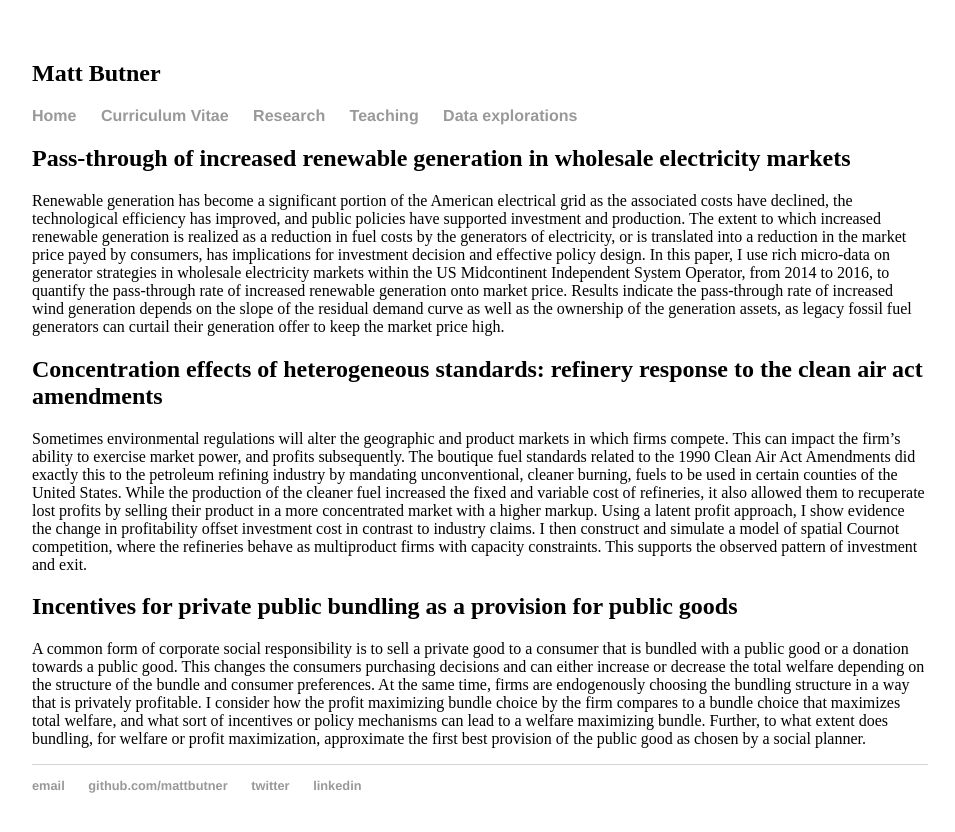
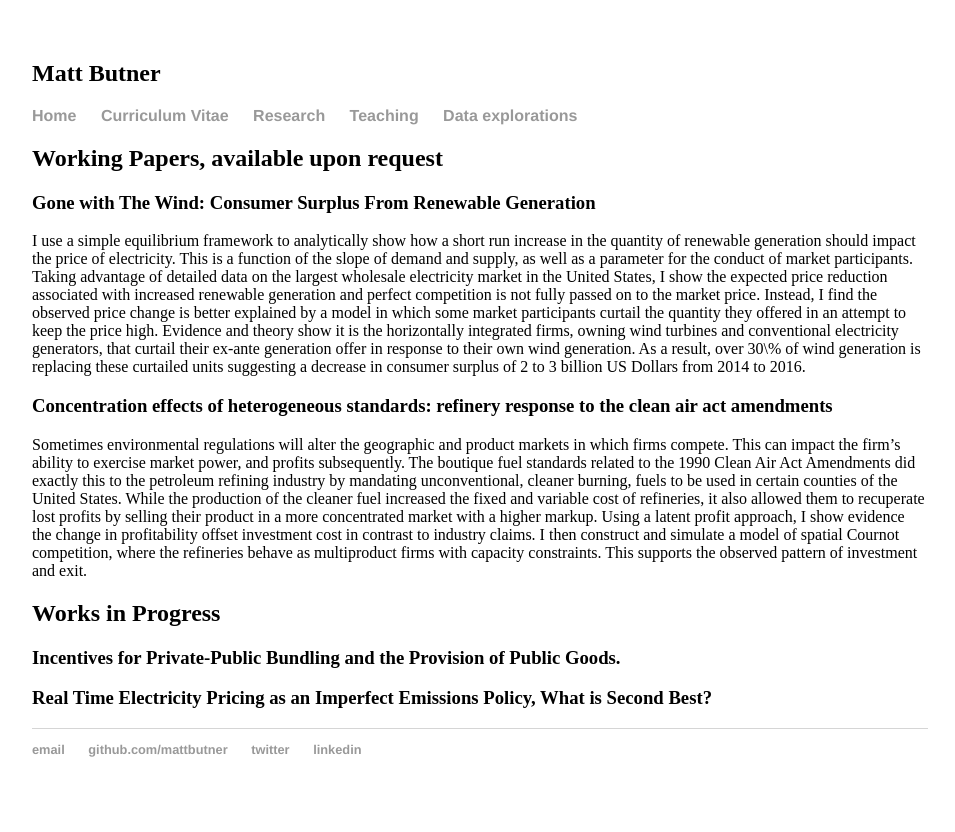
Before and after one commit to mattbutner/mattbutner.github.io, a Jekyll site: the page built from research/index.html, in a window 1280 px wide. Shown: the top 832 px of the page, without its empty margins (160-1115 px from the left). Built offline with Jekyll 4.4.1, drawn with Linux system fonts in a browser that asks for light colours; nearby versions of some CDN libraries; library files that are not in the unit come from our copies.

Commit message:
update cv

```diff
--- a/_layouts/default.html
+++ b/_layouts/default.html
@@ -19,7 +19,7 @@
 		<nav>
     		<ul>
 			<li><a href="/">Home</a></li>
-			<li><a href="/butner-cv.pdf">Curriculum Vitae</a></li>
+			<li><a href="/butner_cv.pdf">Curriculum Vitae</a></li>
 			<li><a href="/research">Research</a></li>
 			<li><a href="/teaching">Teaching</a></li>
 			<li><a href="/data_explorations">Data explorations</a></li>
--- a/research/index.html
+++ b/research/index.html
@@ -3,13 +3,16 @@
 title: Matthew Ridge Butner
 ---
 <div class="blurb">
-	<h2>Pass-through of increased renewable generation in wholesale electricity markets </h2>
-	<p>Renewable generation has become a significant portion of the American electrical grid as the associated costs have declined, the technological efficiency has improved, and public policies have supported investment and production. The extent to which increased renewable generation is realized as a reduction in fuel costs by the generators of electricity, or is translated into a reduction in the market price payed by consumers, has implications for investment decision and effective policy design.  In this paper, I use rich micro-data on generator strategies in wholesale electricity markets within the US Midcontinent Independent System Operator, from 2014 to 2016, to quantify the pass-through rate of increased renewable generation onto market price. Results indicate the pass-through rate of increased wind generation depends on the slope of the residual demand curve as well as the ownership of the generation assets, as legacy fossil fuel generators can curtail their generation offer to keep the market price high.  </p>
+	<h2>Working Papers, available upon request</h2>
+
+	<h3>Gone with The Wind: Consumer Surplus From Renewable Generation</h3>
+	<p>I use a simple equilibrium framework to analytically show how a short run increase in the quantity of renewable generation should impact the price of electricity. This is a function of the slope of demand and supply, as well as a parameter for the conduct of market participants. Taking advantage of  detailed data on the largest wholesale electricity market in the United States, I show the expected price reduction associated with increased renewable generation and perfect competition is not fully passed on to the market price. Instead, I find the observed price change is better explained by a model in which some market participants curtail the quantity they offered in an attempt to keep the price high. Evidence and theory show it is the horizontally integrated firms, owning wind turbines and conventional electricity generators, that curtail their ex-ante generation offer in response to their own wind generation. As a result, over 30\% of wind generation is replacing these curtailed units suggesting a decrease in consumer surplus of 2 to 3 billion US Dollars from 2014 to 2016.</p>
 
 
-	<h2>Concentration effects of heterogeneous standards: refinery response to the clean air act amendments </h2>
+	<h3>Concentration effects of heterogeneous standards: refinery response to the clean air act amendments </h3>
 	<p>Sometimes environmental regulations will alter the geographic and product markets in which firms compete. This can impact the firm’s ability to exercise market power, and profits subsequently. The boutique fuel standards related to the 1990 Clean Air Act Amendments did exactly this to the petroleum refining industry by mandating unconventional, cleaner burning, fuels to be used in certain counties of the United States. While the production of the cleaner fuel increased the fixed and variable cost of refineries, it also allowed them to recuperate lost profits by selling their product in a more concentrated market with a higher markup. Using a latent profit approach, I show evidence the change in profitability offset investment cost in contrast to industry claims. I then construct and simulate a model of spatial Cournot competition, where the refineries behave as multiproduct firms with capacity constraints. This supports the observed pattern of investment and exit.</p>
 
-	<h2>Incentives for private public bundling as a provision for public goods</h2>
-	<p>A common form of corporate social responsibility is to sell a private good to a consumer that is bundled with a public good or a donation towards a public good. This changes the consumers purchasing decisions and can either increase or decrease the total welfare depending on the structure of the bundle and consumer preferences. At the same time, firms are endogenously choosing the bundling structure in a way that is privately profitable. I consider how the profit maximizing bundle choice by the firm compares to a bundle choice that maximizes total welfare, and what sort of incentives or policy mechanisms can lead to a welfare maximizing bundle. Further, to what extent does bundling, for welfare or profit maximization, approximate the first best provision of the public good as chosen by a social planner. </p>
+	<h2>Works in Progress</h2>
+	<h3>Incentives for Private-Public Bundling and the Provision of Public Goods.</h3>
+	<h3>Real Time Electricity Pricing as an Imperfect Emissions Policy, What is Second Best?</h3>
 </div><!-- /.blurb -->
--- a/teaching/index.html
+++ b/teaching/index.html
@@ -5,13 +5,13 @@
 <div class="blurb">
 		Instructor of Record, University of Colorado Boulder:
 		<ul>
-		<li>Intermediate Microeconomic Theory, Econ 3070, Fall 2017 </li>
+		<li>Intermediate Microeconomic Theory, Econ 3070, Fall 2017, Spring 2016 </li>
 		<li>Intro to Statistics with Computer Applications, Econ 3818, Spring 2017 </li>
-		<li>Intermediate Microeconomic Theory, Econ 3070, Spring 2016 </li>
 		</ul>
 
 		Teaching Assistant and Recitation Leader, University of Colorado Boulder:
 		<ul>
+		<li>Natural Resource Economics, Econ 3535, Spring 2018 </li>
 		<li>Environmental Economics, Econ 3545, Fall 2016 </li>
 		<li>Principles of Macroeconomics, Econ 2020, Summer 2016</li>
 		<li>Intermediate Microeconomic Theory, Econ 3070, Fall 2015</li>
```
Also changed, not shown: images/favicon.ico (added), 2 other files.
